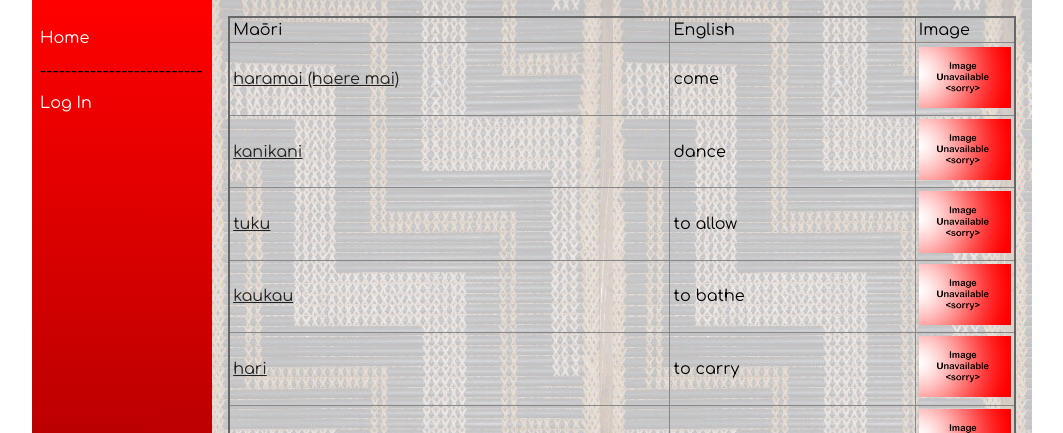
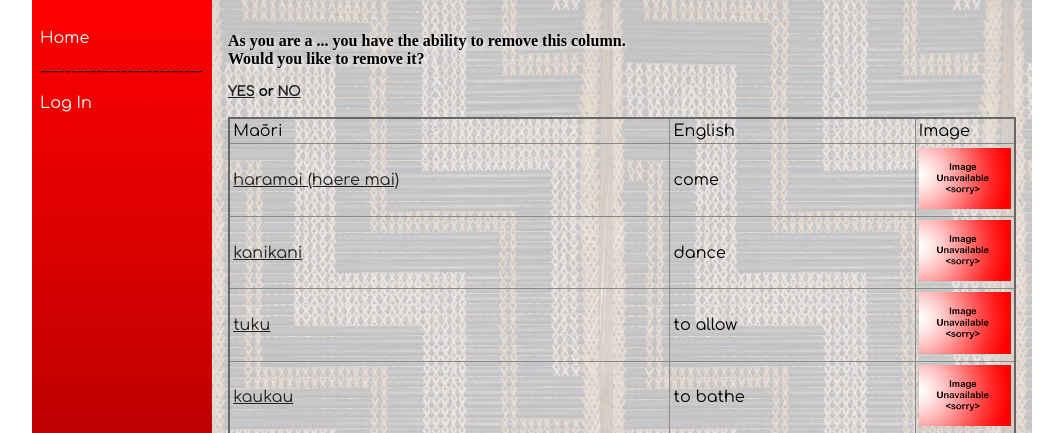
Before and after one commit to DuncanManfrinati/Maori_Dictionary, a Flask app: page /category/1 in a window 1280 px wide. Shown: the part 101-534 px from the top of the page, without its empty margins (108-1171 px from the left). Run offline with Flask 2, Linux system fonts and the light colour scheme; data comes from the database, SQL or seed files in the repository; both versions use the stored data as it was after the commit; some web fonts are replaced.

Commit message:
Lesson 12
Working on category delete function

```diff
--- a/app.py
+++ b/app.py
@@ -153,13 +153,14 @@ def category(category_id):
         definition = request.form.get('definition')
         level = request.form.get('level')
         image = "noimage.png"
+        time = datetime.now()
 
         con = create_connection(DATA_BASE)
         print(category_id)
         query = "INSERT INTO dictionary (id, maori, english, category_id, definition, level, image, time ) VALUES(null , ?, ?, ?, ?, ?, ?, ?)"
 
         cur = con.cursor()
-        cur.execute(query, (maori, english, category_id, definition, level, image,))
+        cur.execute(query, (maori, english, category_id, definition, level, image, time,))
         con.commit()
         con.close()
 
@@ -172,6 +173,20 @@ def category(category_id):
 
     return render_template("categories.html", logged_in=is_logged_in(), category_ids=int(category_id), cat=cat,
                            categories=categories())
+
+@app.route("/category/delete_no", methods=['POST', 'GET'])
+def no_delete():
+    return render_template("home.html", logged_in=is_logged_in(), categories=categories())
+
+@app.route("/category/delete_yes", methods=['POST', 'GET'])
+def yes_delete(category_id):
+    con = create_connection(DATA_BASE)
+    query = "DELETE FROM dictionary WHERE category_id = ?;"
+    cur = con.cursor()
+    cur.execute(query, (category_id,))
+    con.close()
+    return render_template("home.html", logged_in=is_logged_in(), categories=categories(), category_ids=int(category_id))
+
 
 
 @app.route("/word/<id>", methods=['POST', 'GET'])
--- a/templates/betterhome.html
+++ b/templates/betterhome.html
@@ -6,8 +6,7 @@
 
 {% block main %}
 Now that you are logged in you can add and edit words and categories
-{% endblock %}
-{% block main %}
+
     <form class="dataForm" method="post">
     <div class="form-group">
         <div class="form-label">Maori word:</div>
--- a/templates/categories.html
+++ b/templates/categories.html
@@ -6,6 +6,9 @@
 
 {% block main %}
 
+<h4>As you are a ... you have the ability to remove this column. <br> Would you like to remove it? <br></h4>
+<h5><a href="/category/delete_yes">YES</a> or <a href="/category/delete_no">NO</a></h5>
+<br>
 <table class="word-table">
     <thead>
     <tr>
--- a/templates/word.html
+++ b/templates/word.html
@@ -44,7 +44,7 @@
     <div class="form-group">
         <div class="form-label">Edit Level:</div>
         {% for i in range(10) %}
-            <input type="radio" id="editlevel" name="editlevel" value="1" required>
+            <input type="radio" id="editlevel" name="editlevel" value="{{ i + 1 }}" required>
             <label for="{{ i + 1 }}">{{i + 1}}</label>
         {% endfor %}
     </div>
```
Also changed, not shown: identifier.sqlite.
